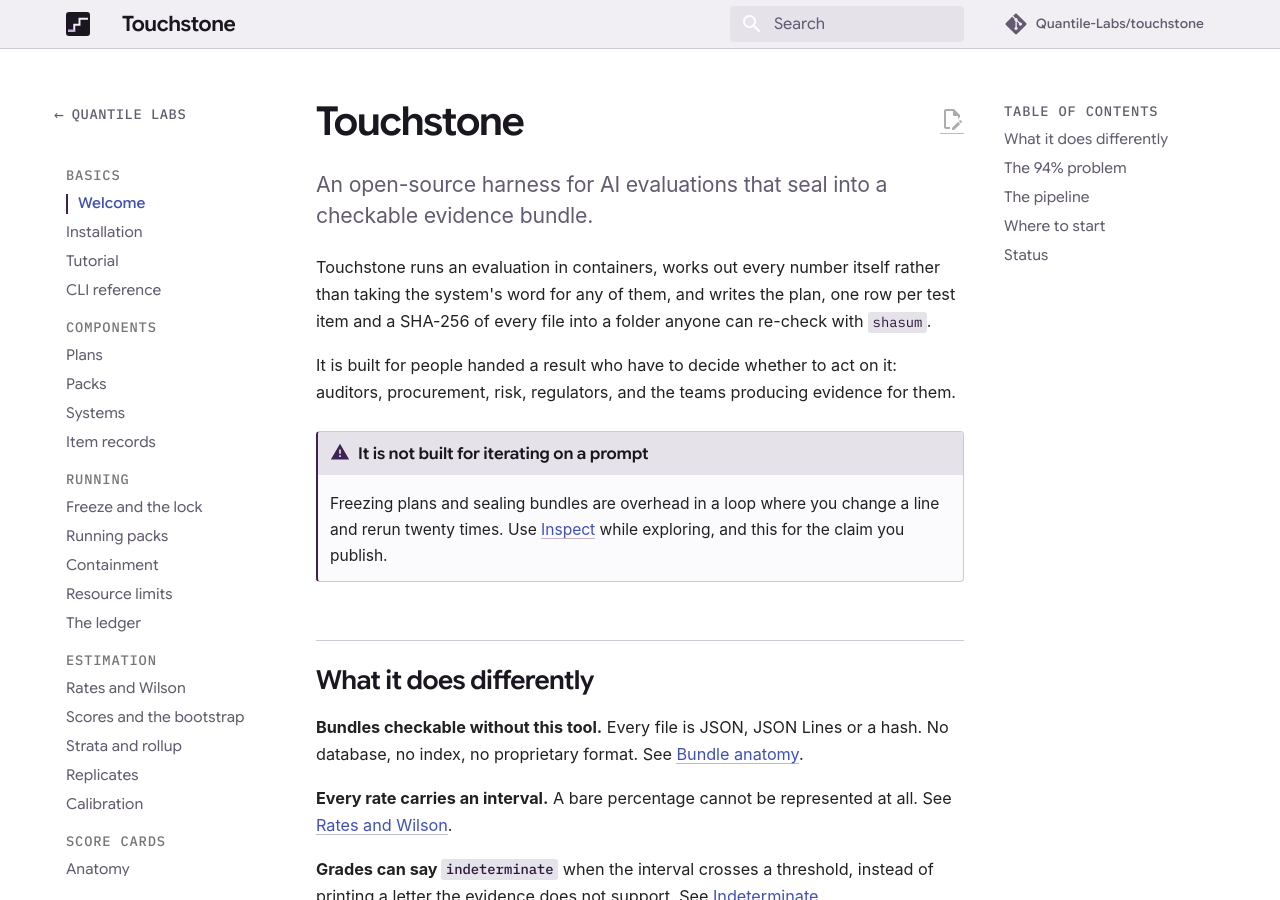
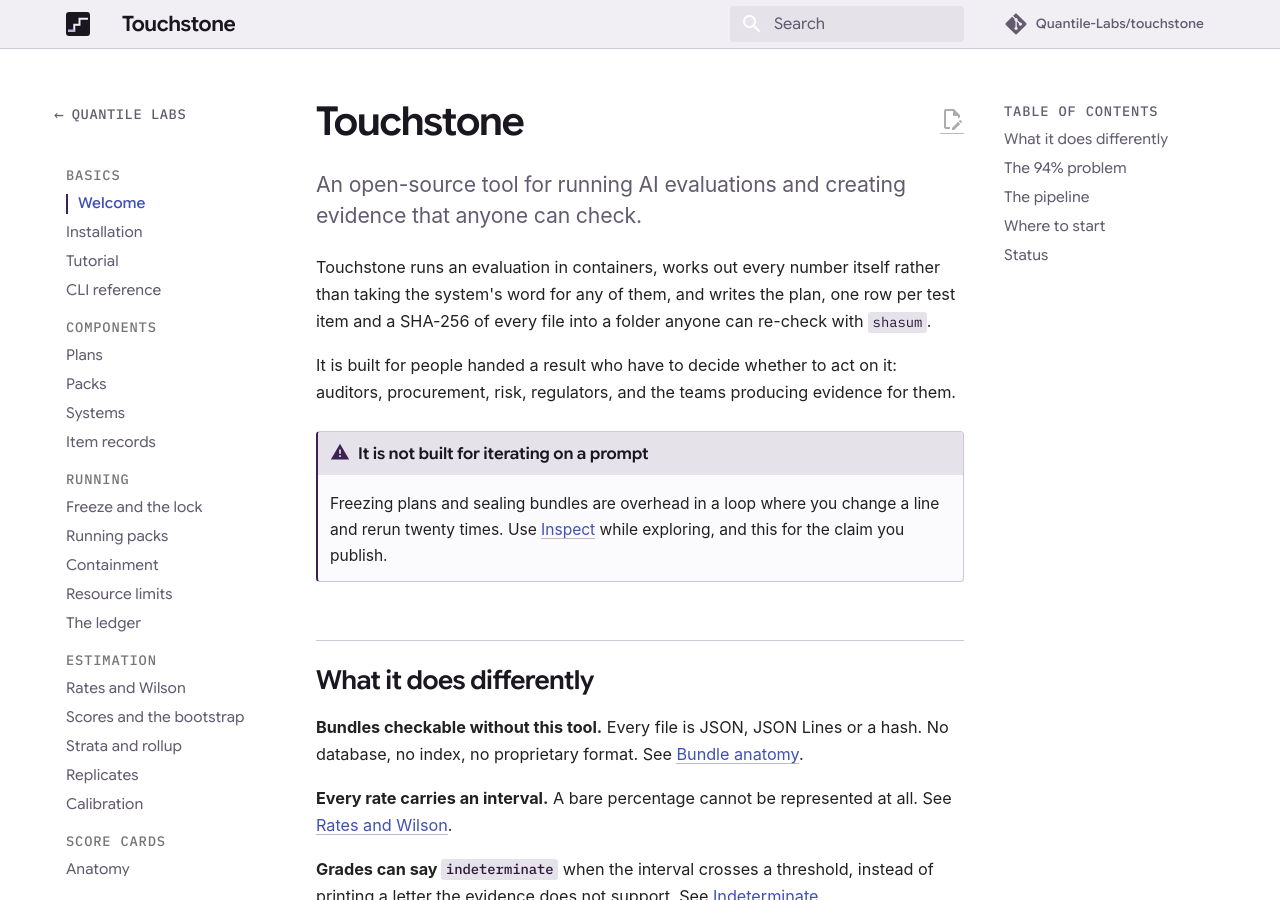
Before and after one commit to Quantile-Labs/touchstone, an MkDocs documentation site: the page built from docs/index.md, in a window 1280 px wide and 900 px high. Built offline with MkDocs 1.6.1 and Material for MkDocs 9.7.7, drawn with Linux system fonts in a browser that asks for light colours; comment, search, counter and statistics services are not loaded.

Commit message:
say what the tool does in the tagline
The site lede, the mkdocs site description and the package summary all
led with harness, seal and bundle, which name the mechanism before a
reader knows what it is for. They now carry the same sentence the readme
opens with, so the description is the same wherever somebody meets it.

The package summary reaches pypi only on the next release.

```diff
--- a/docs/index.md
+++ b/docs/index.md
@@ -1,13 +1,13 @@
 ---
 title: Welcome
 description: >-
-  Touchstone runs an AI evaluation in containers, computes every number itself,
-  and seals the result into a folder anyone can re-check with shasum alone.
+  Touchstone runs AI evaluations in containers, calculates the results itself,
+  and creates a folder containing everything needed to verify them later.
 ---
 
 # Touchstone
 
-An open-source harness for AI evaluations that seal into a checkable evidence bundle.
+An open-source tool for running AI evaluations and creating evidence that anyone can check.
 { .lede }
 
 Touchstone runs an evaluation in containers, works out every number itself rather than
--- a/mkdocs.yml
+++ b/mkdocs.yml
@@ -1,8 +1,8 @@
 site_name: Touchstone
 site_url: https://touchstone.quantilelabs.com/
 site_description: >-
-  An open-source harness for AI evaluations that seal into a checkable evidence
-  bundle. Built by Quantile Labs.
+  An open-source tool for running AI evaluations and creating evidence that
+  anyone can check. Built by Quantile Labs.
 site_author: Quantile Labs
 copyright: Quantile Labs · Apache 2.0
 
--- a/pyproject.toml
+++ b/pyproject.toml
@@ -1,7 +1,7 @@
 [project]
 name = "touchstone-dqi"
 version = "0.2.1"
-description = "AI evaluation harness that seals results into an evidence bundle anyone can re-check offline."
+description = "An open-source tool for running AI evaluations and creating evidence that anyone can check."
 readme = "README.md"
 requires-python = ">=3.12"
 license = "Apache-2.0"
```
